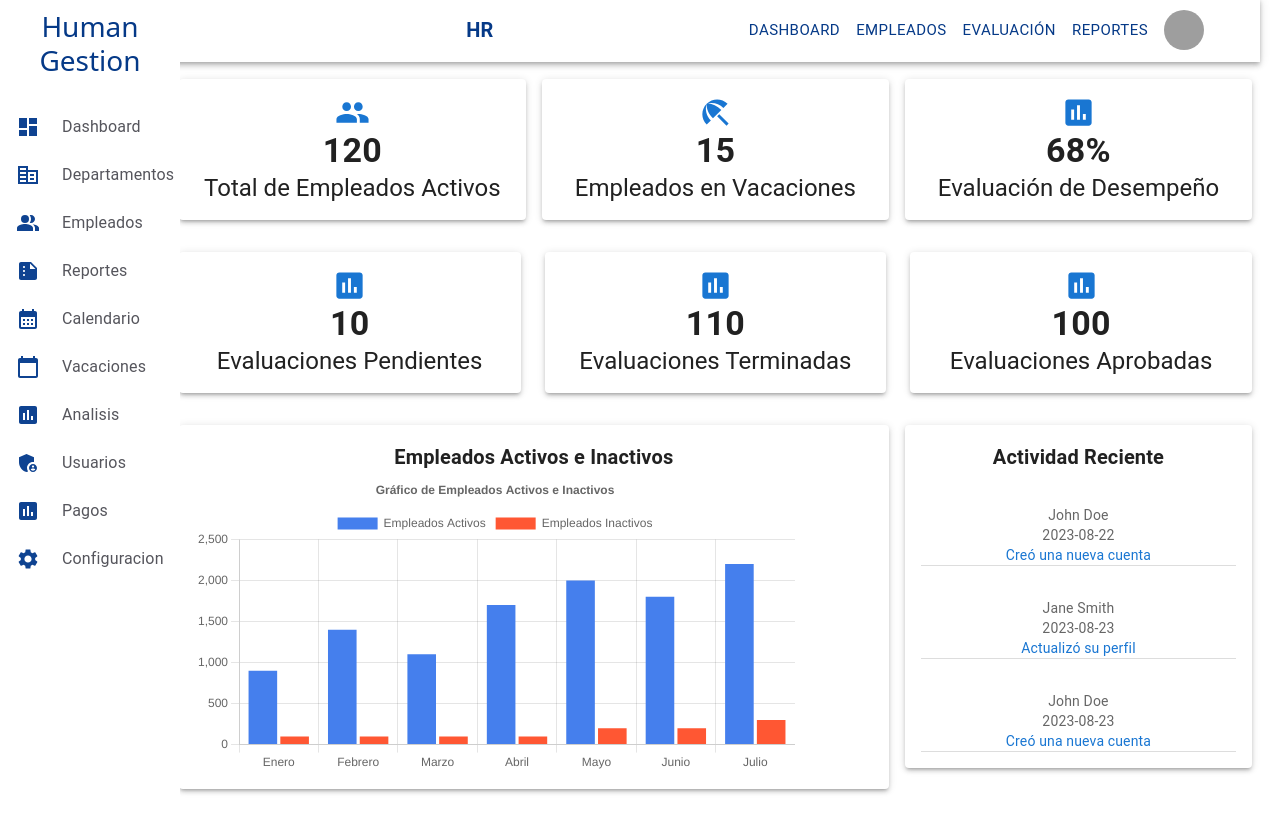
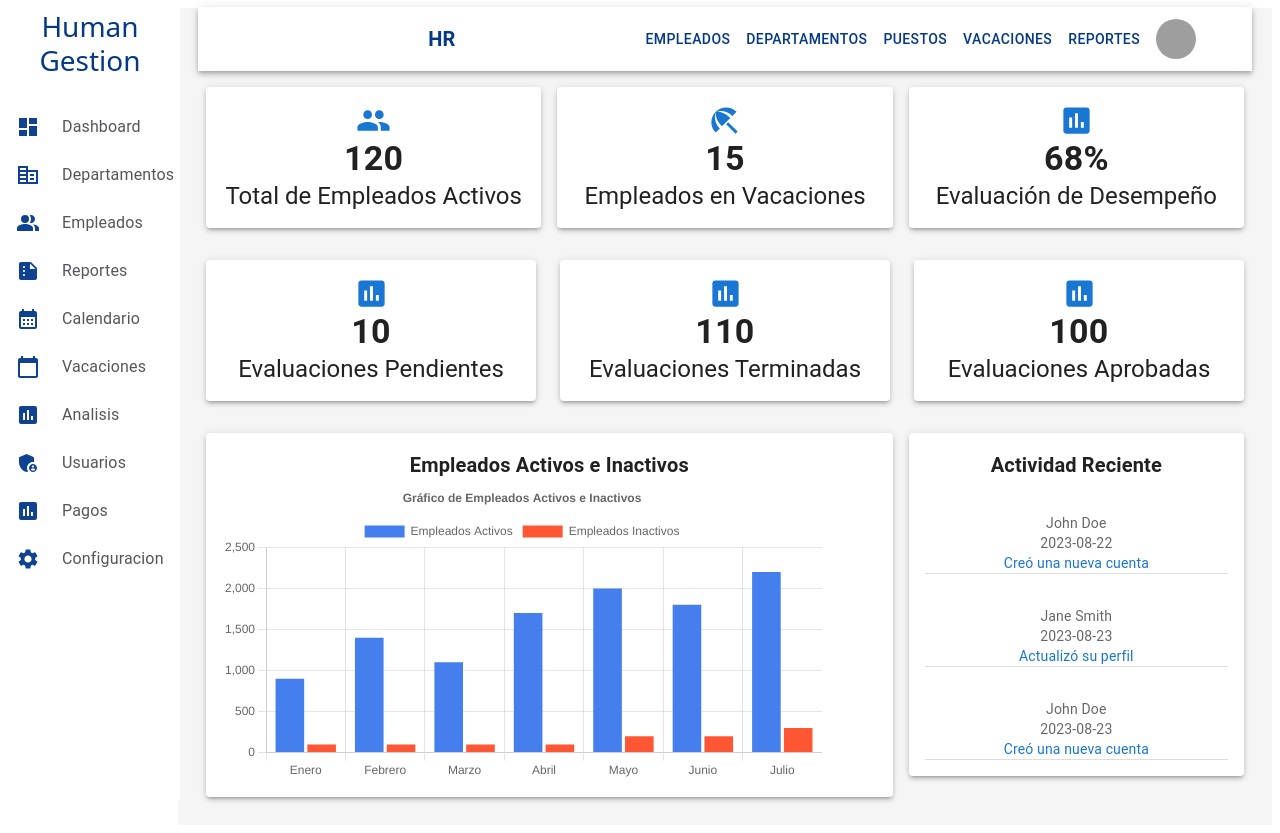
Before and after one commit to UrielHernand/Human-v1, a React (Vite) app: page /dashboard in a window 1280 px wide. Built offline with nearby package versions, Linux system fonts and the light colour scheme; grey boxes are pictures that could not be loaded.

Commit message:
Update AppBar and AdminRoutesSidebar components

```diff
--- a/src/Components/Graphics/AppBar/AppBar.jsx
+++ b/src/Components/Graphics/AppBar/AppBar.jsx
@@ -10,8 +10,27 @@ import Menu from '@mui/material/Menu';
 import Tooltip from '@mui/material/Tooltip';
 import Button from '@mui/material/Button';
 import Container from '@mui/material/Container';
+import { Link } from 'react-router-dom';
+import { AdminRoutes } from '../../../Models/routes';
 
-const pages = ['Dashboard', 'Empleados', 'Evaluación', 'Reportes'];
+const pages = [
+  {
+  name: 'Empleados',
+  url:AdminRoutes.EMPLEADOS
+}, {
+  name: 'Departamentos',
+  url: AdminRoutes.DEPARTAMENTOS
+}, {
+  name: 'Puestos',
+  url:" /puestos"
+}, {
+  name: 'Vacaciones',
+  url: AdminRoutes.VACACIONES
+}, {
+  name: 'Reportes',
+  url: AdminRoutes.REPORTES
+}];
+
 
 function AppBar1() {
   const [anchorElNav, setAnchorElNav] = React.useState(null);
@@ -39,14 +58,11 @@ function AppBar1() {
             HR
           </Typography>
           {pages.map((page) => (
-            <Button
-              key={page}
-              style={{ color:'#053987' , fontWeight:'initial', fontSize:'15px'}}
-
-              onClick={handleCloseNavMenu}
-            >
-              {page}
+           <Link to={page.url} style={{textDecoration:'none', color:'#053987'}} key={Math.random()}>
+            <Button color="inherit" >
+              {page.name}
             </Button>
+            </Link>
           ))}
           <Tooltip title="Configuración">
             <IconButton onClick={handleOpenUserMenu}>
--- a/src/Pages/Admin/AdminRoutesSidebar.jsx
+++ b/src/Pages/Admin/AdminRoutesSidebar.jsx
@@ -14,17 +14,17 @@ const Sidebar = lazy(() => import('../../Global/Sidebar/Sidebar'));
 
 const styles = {
   container: {
-    width: '100%',
-    margin: '0 auto',
-    display: 'flex',
+    flexGrow: 1,
   },
   sidebar: {
     width: '5%',
     marginLeft: '10px',
+
   },
   content: {
     flex: '1',
     padding: '20px',
+    backgroundColor: ' #f5f5f5',
   },
 };
 
@@ -44,10 +44,10 @@ export const AdminRoutesSidebar = () =>
 
   return (
     <Grid container style={styles.container}>
-      <Grid item style={styles.sidebar}>
+      <Grid item xs={2} sm={2} md={1.5}  style={styles.sidebar} >
         <Sidebar />
       </Grid>
-      <Grid item style={styles.content}>
+      <Grid item  sm={12} md={11.5} m style={styles.content}>
         <AppBar1 />
         <Outlet />
       </Grid>
--- a/src/index.css
+++ b/src/index.css
@@ -51,3 +51,16 @@ button:focus-visible {
     background-color: #f9f9f9;
   }
 }
+
+
+@media (max-width: 600px) {
+  h1 {
+    font-size: 2.4em;
+  }
+  button {
+    font-size: 0.9em;
+  }
+  body {
+    font-size: 0.9em;
+  }
+}
```
